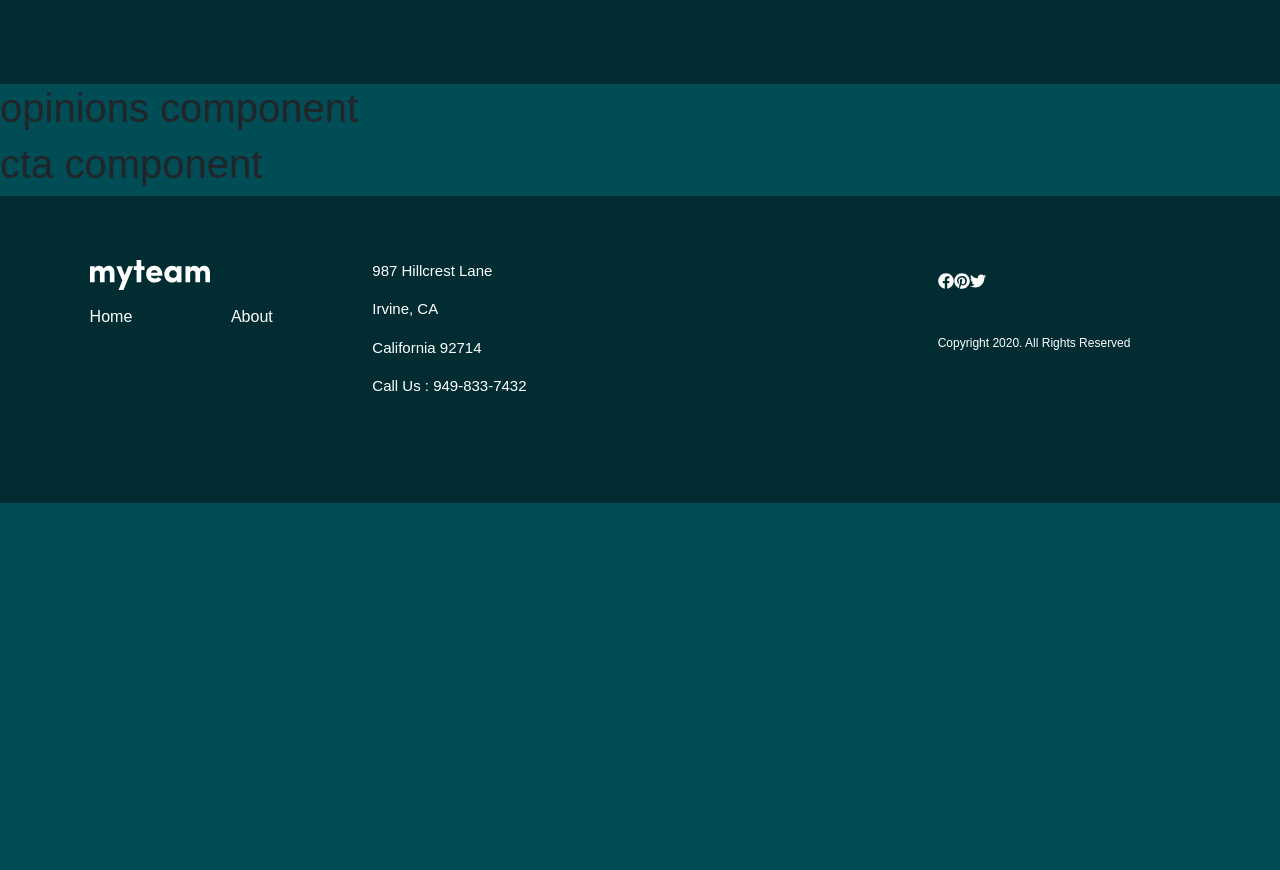
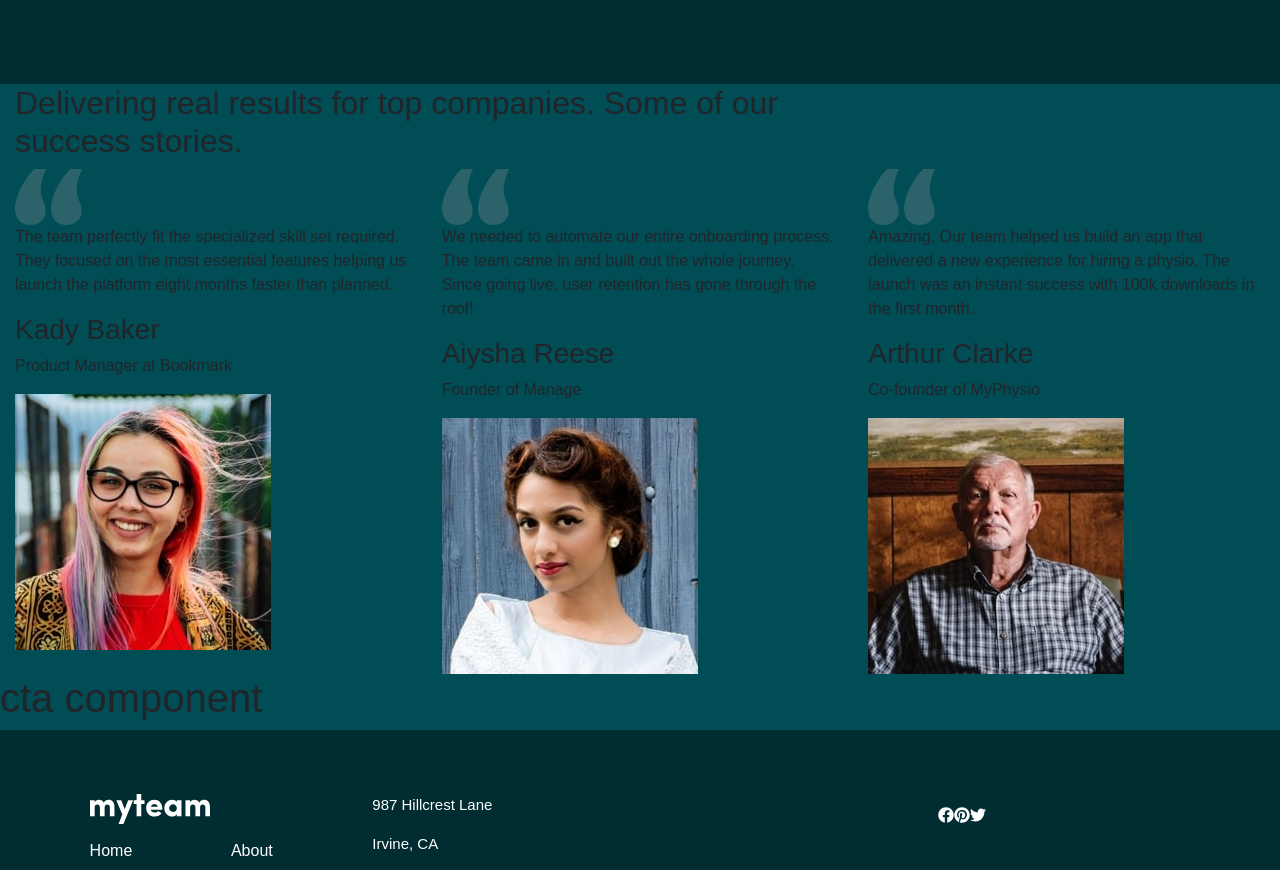
Before and after one commit to clf94-dev/myteam-vue, a Vue app: page / in a window 1280 px wide. Shown: the part 718-1588 px from the top of the page. Before the commit the page ends 1221 px from the top, so only its background shows below. Built offline with nearby package versions, Linux system fonts and the light colour scheme.

Commit message:
added struct and data opinions component

```diff
--- a/src/components/Opinions.vue
+++ b/src/components/Opinions.vue
@@ -1,12 +1,59 @@
 <template>
-<div>
-    <h1>opinions component</h1>
-</div>
+<b-container fluid class="opinions-section">
+    <div class="title">
+
+        <h2>Delivering real results for top companies. Some of our
+            <h2 class='color'>success stories.</h2>
+        </h2>
+    </div>
+    <b-row class="opinions-row">
+        <b-col class="opinions-col" xs="12" sm="12" md="4" lg="4" v-for="data of opinions" v-bind:key="data.name">
+            <img class='quotes' :src="quotes" alt="quotes" />
+            <p>
+                {{data.text}}
+            </p>
+            <h3>{{data.name}}
+            </h3>
+            <p class='position'>{{data.position}}
+            </p>
+            <img class='avatar' :src="data.src" :alt="data.imgAlt" />
+
+        </b-col>
+    </b-row>
+
+</b-container>
 </template>
 
 <script>
 export default {
-    name: 'Opinions'
+    name: 'Opinions',
+    data() {
+        return {
+            quotes: require('@/assets/images/icon-quotes.svg'),
+            opinions: [{
+                    name: "Kady Baker",
+                    text: "The team perfectly fit the specialized skill set required. They focused on the most essential features helping us launch the platform eight months faster than planned.",
+                    position: "Product Manager at Bookmark",
+                    src: require('@/assets/images/avatar-kady.jpg'),
+                    imgAlt: "Kady Baker"
+                },
+                {
+                    name: "Aiysha Reese",
+                    text: "We needed to automate our entire onboarding process. The team came in and built out the whole journey. Since going live, user retention has gone through the roof!",
+                    position: "Founder of Manage",
+                    src: require('@/assets/images/avatar-aiysha.jpg'),
+                    imgAlt: "Aiysha Reese"
+                },
+                {
+                    name: "Arthur Clarke",
+                    text: "Amazing. Our team helped us build an app that delivered a new experience for hiring a physio. The launch was an instant success with 100k downloads in the first month.",
+                    position: "Co-founder of MyPhysio",
+                    src: require('@/assets/images/avatar-arthur.jpg'),
+                    imgAlt: "Arthur Clarke"
+                }
+            ]
+        }
+    }
 }
 </script>
 
```
